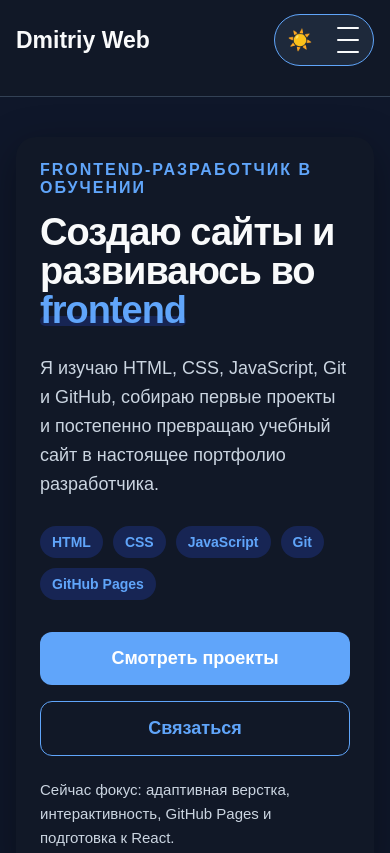
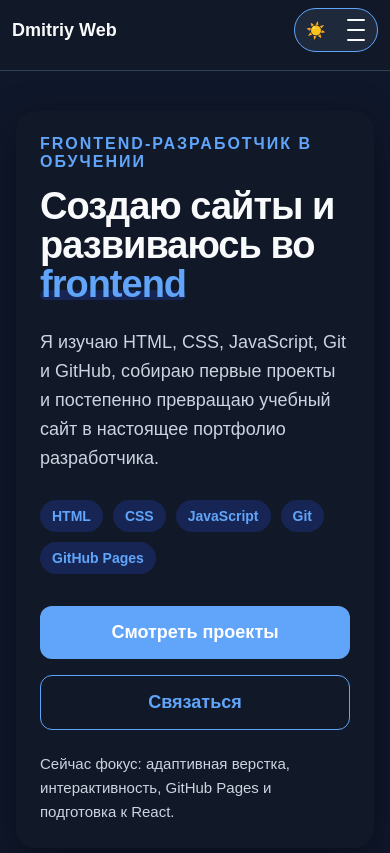
Before and after one commit to nefrit333-cpu/my-first-site, a plain HTML site: page index.html in a window 390 px wide. Shown: the top 853 px of the page. Drawn offline with Linux system fonts and the light colour scheme.

Commit message:
Уменьшил мобильную шапку

```diff
--- a/style.css
+++ b/style.css
@@ -906,7 +906,7 @@ h2,
     position: sticky;
     top: 0;
     z-index: 80;
-    padding: 14px 16px;
+    padding: 8px 12px;
   }
 
   .header.header-floating {
@@ -915,17 +915,18 @@ h2,
 
   .header-container {
     flex-wrap: wrap;
-    gap: 16px;
+    gap: 10px;
   }
 
   .logo {
-    font-size: 23px;
+    font-size: 18px;
+    line-height: 1;
   }
 
   .header-actions {
     margin-left: auto;
-    padding: 4px;
-    gap: 6px;
+    padding: 3px;
+    gap: 4px;
     border: 1px solid var(--color-accent);
     border-radius: 999px;
     background: var(--color-nav-mobile);
@@ -933,11 +934,15 @@ h2,
 
   .theme-toggle,
   .menu-button {
-    width: 42px;
-    height: 42px;
+    width: 36px;
+    height: 36px;
     border: none;
     border-radius: 50%;
     background: transparent;
+  }
+
+  .theme-toggle {
+    font-size: 16px;
   }
 
   .menu-button {
@@ -947,12 +952,29 @@ h2,
     align-items: center;
   }
 
+  .menu-button span {
+    width: 18px;
+    margin: 4px auto;
+  }
+
   .menu-button.menu-button-open {
     background: var(--color-accent);
   }
 
   .menu-button.menu-button-open span {
     background: #ffffff;
+  }
+
+  .menu-button.menu-button-open span:nth-child(1) {
+    transform: translateY(6px) rotate(45deg);
+  }
+
+  .menu-button.menu-button-open span:nth-child(2) {
+    opacity: 0;
+  }
+
+  .menu-button.menu-button-open span:nth-child(3) {
+    transform: translateY(-6px) rotate(-45deg);
   }
 
   .nav {
```
